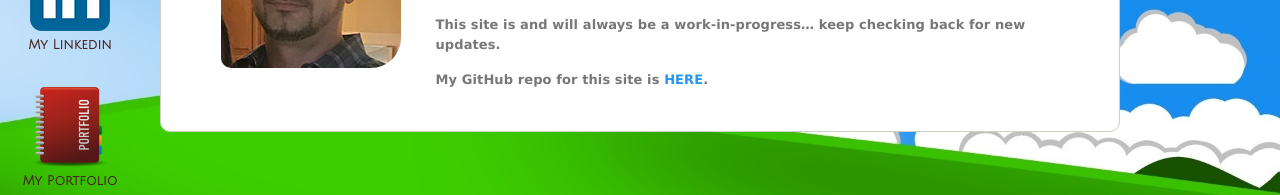
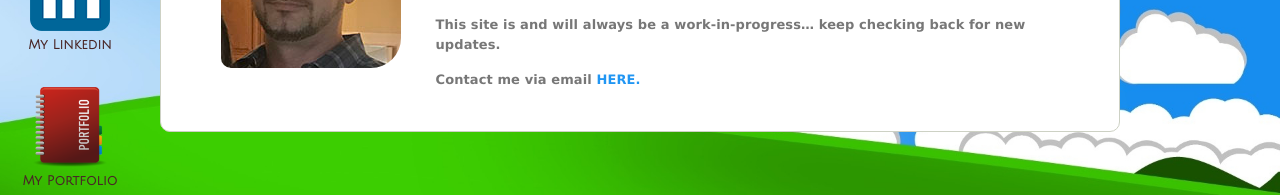
Before and after one commit to viant3/reactportfolio, a React (Create React App) app in the folder client/: page /#/ in a window 1280 px wide. Shown: the part 335-530 px from the top of the page. Built offline with nearby package versions, Linux system fonts and the light colour scheme.

Commit message:
added email link to about component

```diff
--- a/client/src/components/About/index.js
+++ b/client/src/components/About/index.js
@@ -34,11 +34,13 @@ function About() {
                         am skilled in the MERN Stack, (MongoDB, Express, React, and Node), and have strong fundamental HTML,
                         CSS, and JavaScript skills. I am an excellent problem solver and I am excited to build applications with
                         a team that shares my passion for coding.
-                                       </p>
+                                        </p>
+
                     <p>This site is and will always be a work-in-progress… keep checking back for new updates.
                                         </p>
-                    <p>My GitHub repo for this site is <a target="_blank" rel="noopener noreferrer" href="https://github.com/viant3/reactportfolio">HERE</a>.
-                                         </p>
+                    <p>Contact me via email<a href="mailto:vpolitano3@outlook.com"> HERE.</a>
+                                        </p>
+
 
 
                 </div>
```
